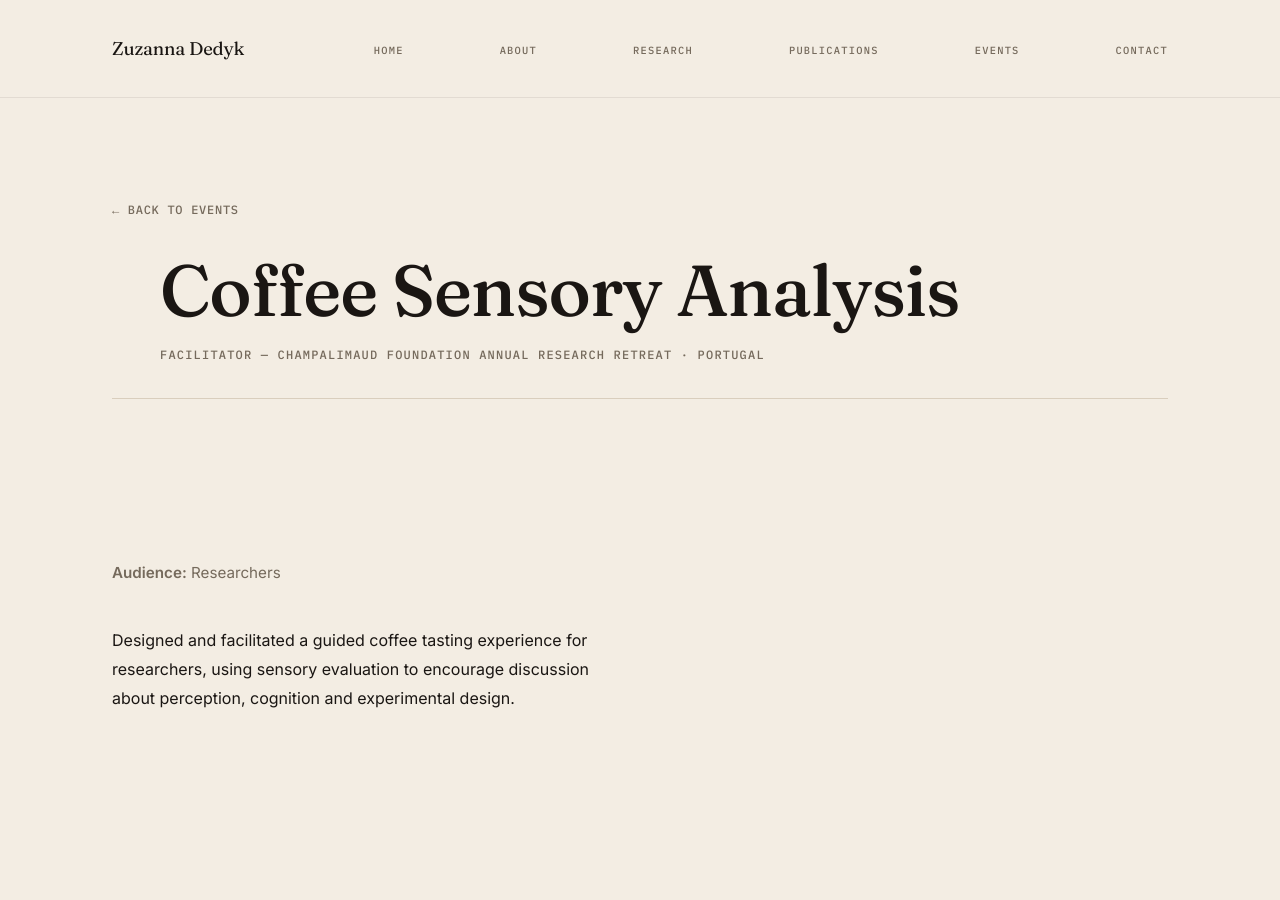
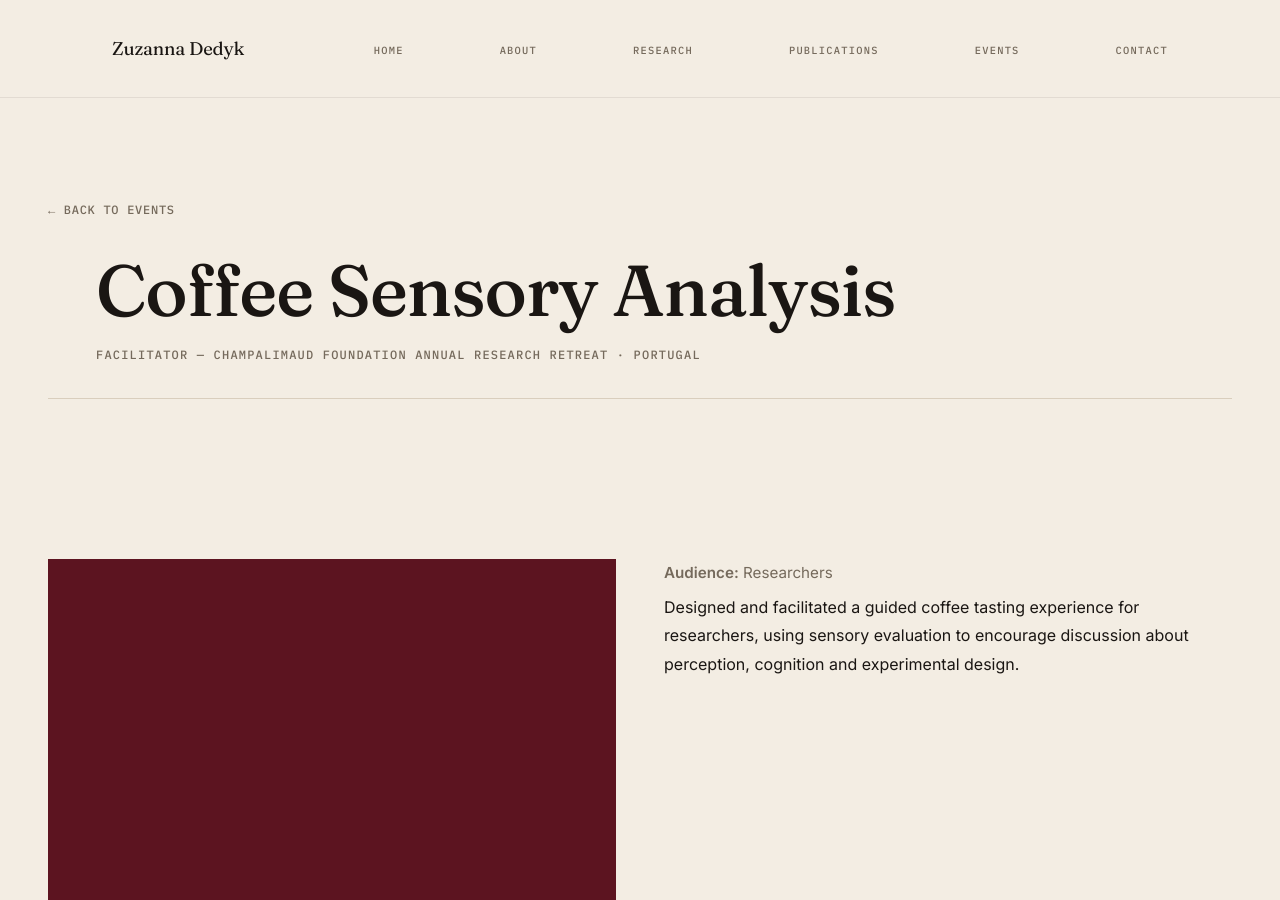
Before and after one commit to Zuzanna-Dedyk/Zuzanna-Dedyk.github.io, a Jekyll site: the page built from _workshops/coffee-analysis_ccu.md, in a window 1280 px wide and 900 px high. Built offline with Jekyll 4.4.1, drawn with Linux system fonts in a browser that asks for light colours.

Commit message:
Add split 50/50 item-page layouts for projects/talks/workshops/publications, add item-pages stylesheet, and lightweight JS carousel; update head to include stylesheet

```diff
--- a/_includes/head.html
+++ b/_includes/head.html
@@ -17,7 +17,7 @@
 <link rel="preconnect" href="https://fonts.googleapis.com">
 <link rel="preconnect" href="https://fonts.gstatic.com" crossorigin>
 <link
-  href="https://fonts.googleapis.com/css2?family=Fraunces:ital,opsz,wght@0,9..144,400;0,9..144,500;0,9..144,600;1,9..144,500&family=Inter:wght@400;500;600&family=IBM+Plex+Mono:wght@500&display=swap"
+  href="https://fonts.googleapis.com/css2?family=Fraunces:ital,opsz,wght@0,9..144,400;0,9..144,500;0,9..144,600;1,9..144,500&family=Inter:wght@400;500;600&family=IBM+Plex+Mono:wght@500&display=swa[...]"
   rel="stylesheet">
 
 <!-- Site favicon -->
@@ -25,3 +25,5 @@
 
 <!-- Main stylesheet -->
 <link rel="stylesheet" href="{{ '/assets/css/main.css' | relative_url }}">
+<!-- Extra item-pages stylesheet for split layout -->
+<link rel="stylesheet" href="{{ '/assets/css/item-pages.css' | relative_url }}">
--- a/_layouts/workshop.html
+++ b/_layouts/workshop.html
@@ -19,35 +19,32 @@ layout: default
   </header>
 
   {% assign feature = page.photo | default: page.feature_image | default: page.photos[0] %}
-  {% if feature and feature != "" %}
-  <img class="item-page__image" src="{{ feature | relative_url }}" alt="{{ page.image_alt | default: page.title }}">
-  {% endif %}
 
-  <div class="item-page__meta">
-    {% if page.audience %}<p><strong>Audience:</strong> {{ page.audience }}</p>{% endif %}
-  </div>
+  <div class="item-page__split">
+    <div class="item-page__media" aria-hidden="false">
+      {% if feature and feature != "" %}
+        <img class="item-page__media-img" src="{{ feature | relative_url }}" alt="{{ page.image_alt | default: page.title }}">
+      {% else %}
+        <div class="item-page__media-placeholder"></div>
+      {% endif %}
 
-  <div style="display: grid; grid-template-columns: 1fr 1fr; gap: 40px; align-items: start; margin: 40px 0;">
-    {% if page.page_image %}
-    <div class="item-page__image-container" style="order: -1; position: sticky; top: 20px;">
-      <img class="item-page__image" src="{{ page.page_image | relative_url }}" alt="{{ page.title }}"
-        style="width: 100%; height: auto; border-radius: 8px; display: block; box-shadow: 0 4px 12px rgba(0,0,0,0.1);">
+      {% if page.photos %}
+        <div class="item-page__photo-grid">
+          {% for p in page.photos %}
+            <img src="{{ p | relative_url }}" alt="">
+          {% endfor %}
+        </div>
+      {% endif %}
     </div>
-    {% endif %}
 
-    <div class="page__content">
-      {{ content }}
+    <div class="item-page__body">
+      <div class="item-page__meta">
+        {% if page.audience %}<p><strong>Audience:</strong> {{ page.audience }}</p>{% endif %}
+      </div>
 
-      <style>
-        .page__content img {
-          width: 100%;
-          height: auto;
-          border-radius: 8px;
-          margin: 20px 0;
-          display: block;
-          box-shadow: 0 4px 12px rgba(0, 0, 0, 0.1);
-        }
-      </style>
+      <div class="page__content">
+        {{ content }}
+      </div>
     </div>
   </div>
 </article>
--- /dev/null
+++ b/assets/css/item-pages.css
@@ -0,0 +1,145 @@
+/* item-pages.css
+   Additional styles for item pages: 50/50 media + body split, wider
+   layout, and responsive behavior. Kept separate so it's easy to edit
+   without touching the large main.css file. */
+
+:root {
+  --content-width-wide: 1400px;
+}
+
+/* Give item pages more horizontal room */
+.item-page {
+  max-width: var(--content-width-wide);
+  padding-left: var(--space-lg);
+  padding-right: var(--space-lg);
+}
+
+/* Split layout: left media, right body */
+.item-page__split {
+  display: grid;
+  grid-template-columns: 1fr 1fr;
+  gap: var(--space-lg);
+  align-items: start;
+}
+
+/* Media column: large image or a simple photo area */
+.item-page__media {
+  width: 100%;
+  height: 65vh; /* large visual presence on desktop */
+  overflow: hidden;
+  display: block;
+  background: var(--color-bg); /* fallback */
+  position: relative;
+}
+
+.item-page__media-placeholder {
+  width: 100%;
+  height: 100%;
+  display: flex;
+  align-items: center;
+  justify-content: center;
+  background: var(--color-plane-wine);
+  color: var(--color-on-plane);
+  font-family: var(--font-display);
+  font-size: 3rem;
+}
+
+.item-page__media-img {
+  width: 100%;
+  height: 100%;
+  object-fit: cover;
+  display: block;
+  filter: grayscale(10%) contrast(1.02);
+  transition: filter var(--transition-base);
+}
+
+.item-page__media-img:hover {
+  filter: grayscale(0%);
+}
+
+/* If multiple photos are provided, show a simple grid of thumbnails */
+.item-page__photo-grid {
+  display: grid;
+  grid-template-columns: repeat(auto-fit, minmax(120px, 1fr));
+  gap: var(--space-sm);
+  margin-top: var(--space-md);
+  position: absolute;
+  left: 0;
+  right: 0;
+  bottom: 0;
+  padding: var(--space-md);
+  background: linear-gradient(to top, rgba(0,0,0,0.12), transparent);
+}
+
+.item-page__photo-grid img {
+  width: 100%;
+  height: 80px;
+  object-fit: cover;
+  display: block;
+  filter: grayscale(15%);
+  cursor: pointer;
+  border: 2px solid transparent;
+}
+
+.item-page__photo-grid img.selected {
+  border-color: var(--color-accent);
+}
+
+.item-page__body {
+  /* keep the content column full width within its column */
+}
+
+.item-page__body .page__content {
+  max-width: 100%; /* override the site-wide 640px narrow cap for item pages */
+}
+
+/* Carousel controls (overlay) */
+.item-page__carousel-controls {
+  position: absolute;
+  left: 12px;
+  right: 12px;
+  top: 50%;
+  transform: translateY(-50%);
+  display: flex;
+  justify-content: space-between;
+  pointer-events: none;
+}
+
+.item-page__carousel-controls button {
+  background: rgba(255,255,255,0.9);
+  border: none;
+  padding: 8px 10px;
+  cursor: pointer;
+  pointer-events: auto;
+  font-family: var(--font-mono);
+}
+
+/* Smaller side padding and single-column layout on small screens */
+@media (max-width: 900px) {
+  .item-page {
+    padding-left: var(--space-md);
+    padding-right: var(--space-md);
+  }
+
+  .item-page__split {
+    grid-template-columns: 1fr;
+  }
+
+  .item-page__media {
+    height: 40vh;
+  }
+
+  .item-page__photo-grid {
+    position: static;
+    display: grid;
+    grid-template-columns: repeat(auto-fit, minmax(80px, 1fr));
+    gap: var(--space-sm);
+    margin-top: var(--space-sm);
+    background: transparent;
+    padding: 0;
+  }
+
+  .item-page__photo-grid img {
+    height: 60px;
+  }
+}
--- a/assets/js/main.js
+++ b/assets/js/main.js
@@ -1,9 +1,8 @@
 /*
   assets/js/main.js
   Vanilla JavaScript, no frameworks or build step required.
-  Currently this file has one job: open/close the mobile navigation
-  menu when the hamburger button is tapped. Later steps (e.g. the
-  Publications page) may add small, focused features here too.
+  Currently this file has features: mobile nav toggle, reveal on scroll,
+  hero parallax, and (new) a lightweight carousel for item pages.
 */
 
 document.addEventListener('DOMContentLoaded', function () {
@@ -32,13 +31,6 @@ document.addEventListener('DOMContentLoaded', function () {
 
   // ------------------------------------------------------------------
   // Slow, cinematic scroll-reveal for cards, tiles, and images.
-  // This is "progressive enhancement": elements are fully visible by
-  // default in the CSS. Only once this script confirms it's running
-  // (and the visitor hasn't asked for reduced motion) do we add a
-  // starting "hidden" state via inline style, then reveal each
-  // element as it scrolls into view. If JavaScript fails to load for
-  // any reason, visitors simply see the page with no animation —
-  // nothing is ever stuck invisible.
   // ------------------------------------------------------------------
   var prefersReducedMotion = window.matchMedia('(prefers-reduced-motion: reduce)').matches;
 
@@ -67,10 +59,7 @@ document.addEventListener('DOMContentLoaded', function () {
   }
 
   // ------------------------------------------------------------------
-  // Slight parallax on the Hero's colour plane — the wine-coloured
-  // background drifts a little slower than the page as you scroll,
-  // for a quiet cinematic depth. Purely additive: if this doesn't
-  // run, the plane is simply static, which looks fine on its own.
+  // Slight parallax on the Hero's colour plane
   // ------------------------------------------------------------------
   var hero = document.querySelector('.hero');
 
@@ -88,4 +77,83 @@ document.addEventListener('DOMContentLoaded', function () {
       }
     });
   }
+
+  // ------------------------------------------------------------------
+  // Lightweight carousel for item pages
+  // - shows thumbnails from .item-page__photo-grid
+  // - updates the main .item-page__media-img
+  // - supports prev/next buttons and keyboard arrows
+  // ------------------------------------------------------------------
+  function initItemPageCarousels() {
+    var itemPages = document.querySelectorAll('.item-page');
+
+    itemPages.forEach(function (page) {
+      var media = page.querySelector('.item-page__media');
+      if (!media) return;
+
+      var mainImg = media.querySelector('.item-page__media-img');
+      var thumbs = media.querySelectorAll('.item-page__photo-grid img');
+      if (!thumbs || thumbs.length === 0) return;
+
+      // Create controls container
+      var controls = document.createElement('div');
+      controls.className = 'item-page__carousel-controls';
+
+      var prevBtn = document.createElement('button');
+      prevBtn.type = 'button';
+      prevBtn.className = 'item-page__carousel-prev';
+      prevBtn.setAttribute('aria-label', 'Previous image');
+      prevBtn.textContent = '‹';
+
+      var nextBtn = document.createElement('button');
+      nextBtn.type = 'button';
+      nextBtn.className = 'item-page__carousel-next';
+      nextBtn.setAttribute('aria-label', 'Next image');
+      nextBtn.textContent = '›';
+
+      controls.appendChild(prevBtn);
+      controls.appendChild(nextBtn);
+      media.appendChild(controls);
+
+      var current = 0;
+      function showIndex(i) {
+        if (i < 0) i = thumbs.length - 1;
+        if (i >= thumbs.length) i = 0;
+        current = i;
+        var src = thumbs[current].getAttribute('src');
+        if (mainImg) mainImg.setAttribute('src', src);
+
+        // update selected thumbnail
+        thumbs.forEach(function (t, idx) {
+          if (idx === current) t.classList.add('selected'); else t.classList.remove('selected');
+        });
+      }
+
+      // Initial selection
+      showIndex(0);
+
+      // Thumb clicks
+      thumbs.forEach(function (t, idx) {
+        t.addEventListener('click', function () { showIndex(idx); });
+      });
+
+      // Button clicks
+      prevBtn.addEventListener('click', function (e) { e.preventDefault(); showIndex(current - 1); });
+      nextBtn.addEventListener('click', function (e) { e.preventDefault(); showIndex(current + 1); });
+
+      // Keyboard navigation when focused inside the page
+      page.addEventListener('keydown', function (e) {
+        if (e.key === 'ArrowLeft') { showIndex(current - 1); }
+        if (e.key === 'ArrowRight') { showIndex(current + 1); }
+      });
+
+      // Make thumbnails tabbable
+      thumbs.forEach(function (t) { t.setAttribute('tabindex', '0'); });
+
+    });
+  }
+
+  // Run the carousel init after a short delay so images are parsed
+  setTimeout(initItemPageCarousels, 80);
+
 });
```
Also changed, not shown: _layouts/project.html (+19 -2 lines), _layouts/publication.html (+37 -16 lines), _layouts/talk.html (+19 -2 lines).
